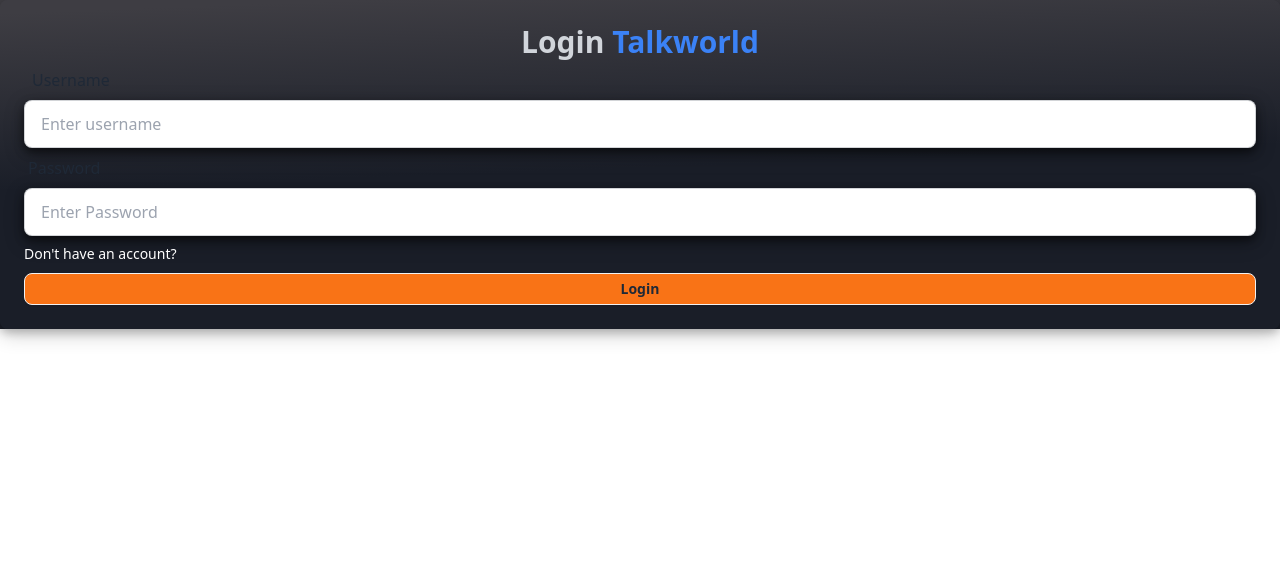
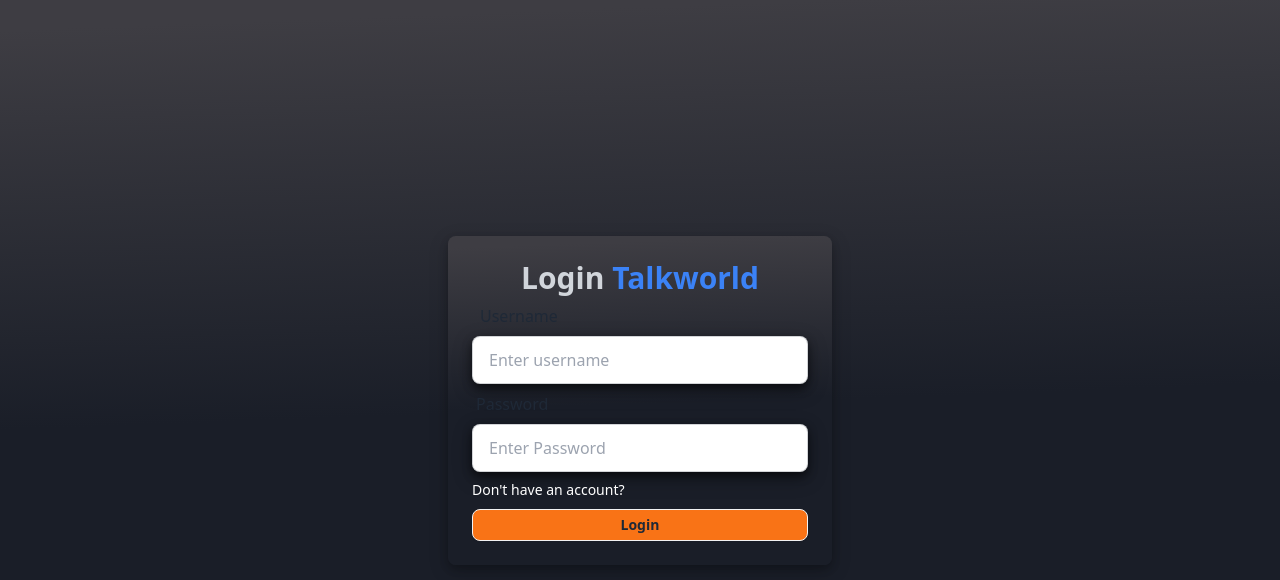
Before and after one commit to Vikas7440/Auto_Translate_chat_web, a React (Vite) app in the folder frontend/: page /login in a window 1280 px wide. Shown: the top 580 px of the page. Built offline with nearby package versions, Linux system fonts and the light colour scheme.

Commit message:
Update App.jsx

```diff
--- a/frontend/src/App.jsx
+++ b/frontend/src/App.jsx
@@ -10,7 +10,7 @@ import Chatroom from "./pages/home/Chatroom";
 function App() {
 	const { authUser } = useAuthContext();
 	return (
-		<div >
+		<div className='h-screen flex items-center justify-center'>
 			<Routes>
 				<Route path='/' element={authUser ? <Home /> : <Navigate to={"/login"} />} />
 				<Route path="/chatroom/:slug" element={<Chatroom />} />
```
